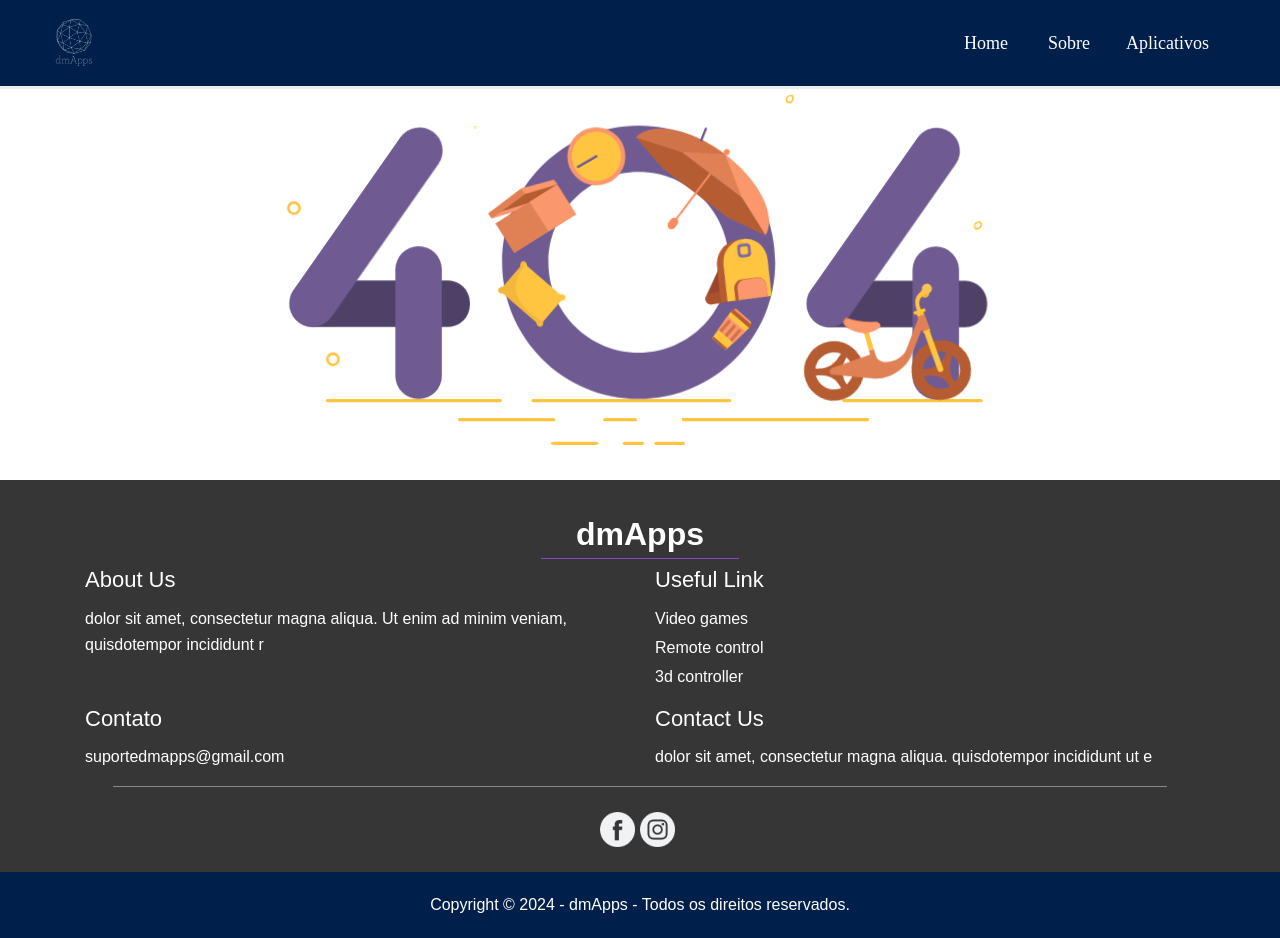
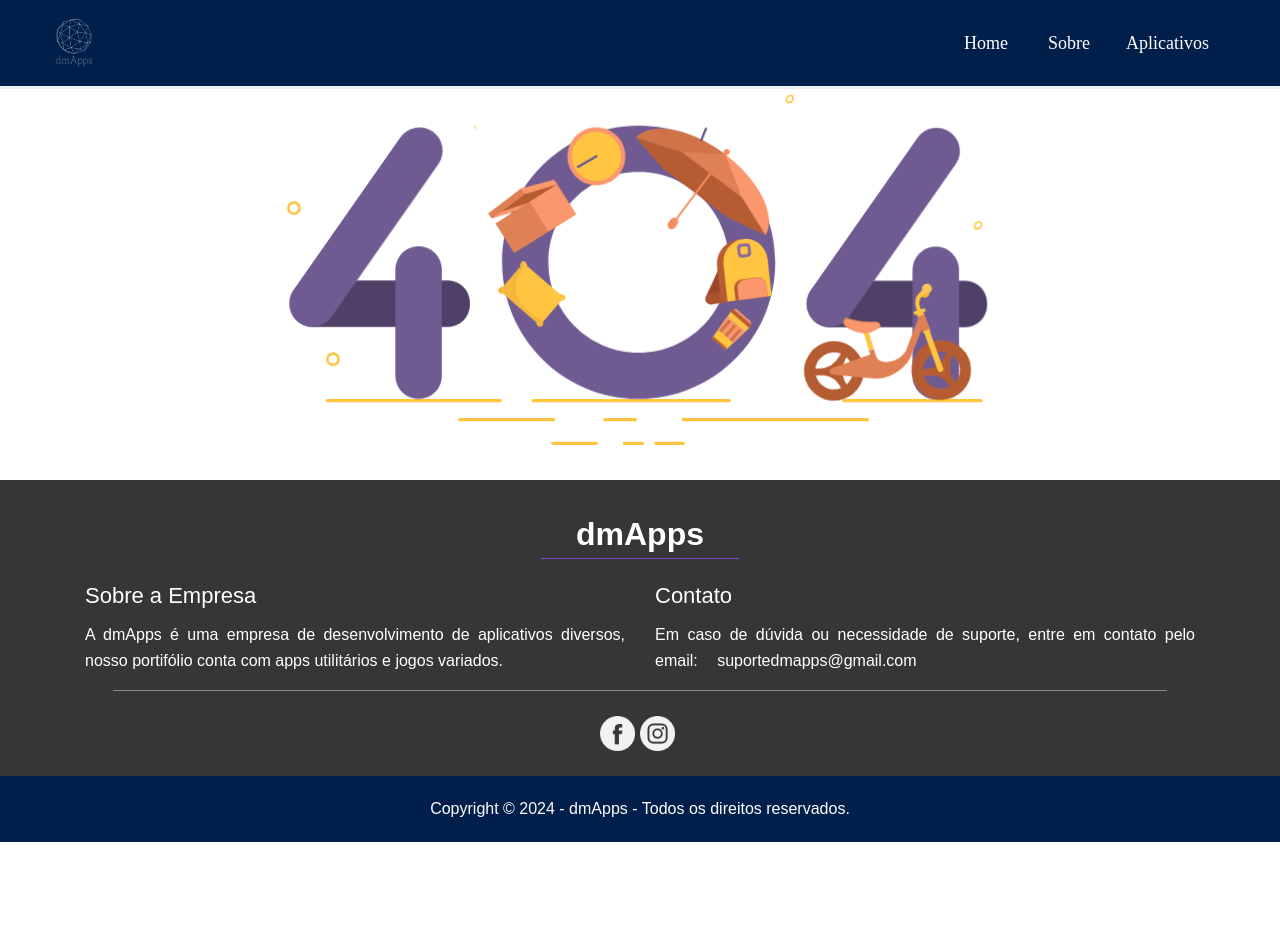
Before and after one commit to danilolimadev/danilolimadev.github.io, a plain HTML site: page 404.html in a window 1280 px wide. After the commit the page ends 842 px from the top, so only its background shows below. Drawn offline with nearby package versions, Linux system fonts and the light colour scheme.

Commit message:
alteracao 404

```diff
--- a/404.html
+++ b/404.html
@@ -13,6 +13,7 @@
 </head>
 
 <body class="body-404">
+    <!--Navbar Desktop-->
     <div
         class="main-container desktop-nav nav-bkg-color hidden-md-down to d-none d-lg-block fixed-top header-container">
         <div class="inside-container nav-contain">
@@ -22,11 +23,12 @@
                 </a>
                 <div class="navbar-nav nav-list ml-auto">
                     <a class="menu" href="/">Home</a>
-                    <a class="menu" href="sobre">Sobre</a>
+                    <a class="menu" href="/sobre">Sobre</a>
                     <!-- <a class="menu" href="contato">Todos os Apps</a> -->
                 </div>
                 <div class="subnav">
-                    <button class="subnavbtn">Aplicativos</i></button>
+                    <!-- <button class="subnavbtn">Aplicativos</i></button> -->
+                    <button class="subnavbtn"><a class="" href="/aplicativos">Aplicativos</a></i></button>
                     <div class="subnav-content">
                         <a href="calendario_menstrual">Calendário Menstrual</a>
                         <!-- <a href="cante_uma_musica">Cante uma Música</a> -->
@@ -39,7 +41,7 @@
                         <a href="quem_sou_eu">Quem Sou Eu?</a>
                         <a href="quiz_brasil">Quiz Brasil</a>
                         <!-- <a href="tranca_letra">Tranca Letra</a> -->
-                        <a href="aplicativos">Todos os Apps</a>
+                        <a href="/aplicativos">Todos os Apps</a>
                     </div>
                 </div>
             </nav>
@@ -58,13 +60,14 @@
                 <div class="collapse navbar-collapse" id="navbarNavAltMarkup">
                     <div class="navbar-nav nav-list ml-auto">
                         <a class="menu" href="/">Home</a>
-                        <a class="menu" href="sobre">Sobre</a>
-                        <a class="menu" href="contato">Aplicativos</a>
+                        <a class="menu" href="/sobre">Sobre</a>
+                        <a class="menu" href="/aplicativos">Aplicativos</a>
                     </div>
                 </div>
             </nav>
         </div>
     </div>
+    <!--Features-->
     <div class="wrapper"><svg xmlns="http://www.w3.org/2000/svg" viewBox="0 0 1920 1080">
             <title>404</title>
             <g id="Layer_12 yellow-back-fig" data-name="Layer 12">
@@ -273,51 +276,23 @@
 			</h2>
 		</div>
 		<div class="container layout_padding2">
-            <div class="row">
+			<div class="row" style="justify-content: center; padding-top: 16px;">
 				<div class="col-md-3">
 					<h5>
-                        About Us
+						Sobre a Empresa
 					</h5>
-                    <p>
-                        dolor sit amet, consectetur magna aliqua. Ut enim ad minim veniam, quisdotempor incididunt r
+					<p style="text-align: justify;">
+						A dmApps é uma empresa de desenvolvimento de aplicativos diversos, nosso portifólio conta com
+						apps utilitários e jogos variados.
 					</p>
-                </div>
-                <div class="col-md-3">
-                    <h5>
-                        Useful Link
-                    </h5>
-                    <ul>
-                        <li>
-                            <a href="">
-                                Video games
-                            </a>
-                        </li>
-                        <li>
-                            <a href="">
-                                Remote control
-                            </a>
-                        </li>
-                        <li>
-                            <a href="">
-                                3d controller
-                            </a>
-                        </li>
-                    </ul>
 				</div>
 				<div class="col-md-3">
 					<h5>
 						Contato
 					</h5>
-                    <p class="contct"><i class="fas fa-envelope"></i> <a
-                            href="mailto:suportedmapps@gmail.com">suportedmapps@gmail.com</a>
-                </div>
-                <div class="col-md-3">
-                    <h5>
-                        Contact Us
-                    </h5>
-                    <p>
-                        dolor sit amet, consectetur magna aliqua. quisdotempor incididunt ut e
-                    </p>
+					<p style="text-align: justify;">Em caso de dúvida ou necessidade de suporte, entre em contato pelo
+						email:<i class="fas fa-envelope" style="margin-left: 15px;"></i> <a
+							href="mailto:suportedmapps@gmail.com">suportedmapps@gmail.com</a></p>
 				</div>
 			</div>
 		</div>
@@ -325,18 +300,12 @@
 			<div class="social_container">
 
 				<div class="social-box">
-                    <a href="https://www.facebook.com/profile.php?id=100088922328995&mibextid=ZbWKwL">
-                        <img src="/image/fb.png" alt="">
+					<a href="https://www.facebook.com/profile.php?id=100088922328995&mibextid=ZbWKwL" target="_blank">
+						<img src="../image/fb.png" alt="">
 					</a>
 
-                    <!-- <a href="">
-                    <img src="image/twitter.png" alt="">
-                </a> -->
-                    <!-- <a href="">
-                    <img src="image/linkedin.png" alt="">
-                </a> -->
-                    <a href="https://instagram.com/dmappsoficial?igshid=YmMyMTA2M2Y=">
-                        <img src="/image/instagram.png" alt="">
+					<a href="https://instagram.com/dmappsoficial?igshid=YmMyMTA2M2Y=" target="_blank">
+						<img src="../image/instagram.png" alt="">
 					</a>
 				</div>
 			</div>
```
Also changed, not shown: apps/quem_sou_eu.html (+21 -7 lines). Lines whose indentation alone changed are shown as unchanged.
